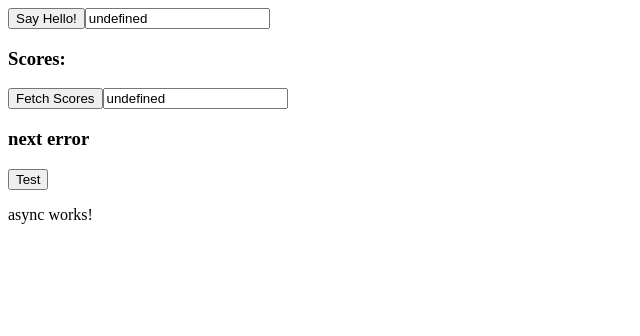
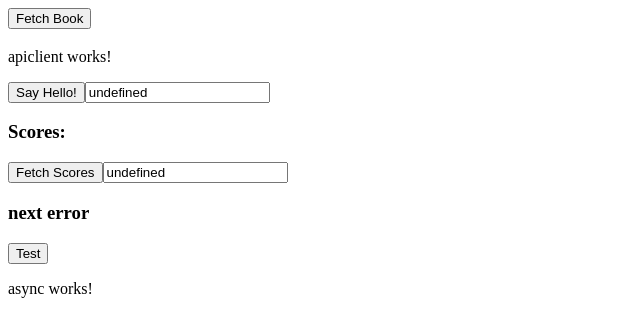
Before and after one commit to ashbel123/sample-angular-app, an Angular app: page / in a window 1280 px wide. Shown: the top 336 px of the page, without its empty margins (0-640 px from the left). Built offline with nearby package versions, Linux system fonts and the light colour scheme.

Commit message:
modifying apiclient to get book by id from backend

```diff
--- a/src/app/api.service.ts
+++ b/src/app/api.service.ts
@@ -2,6 +2,7 @@ import { HttpClient } from '@angular/common/http';
 import { Injectable } from '@angular/core';
 import { Observable } from 'rxjs';
 import { Product } from '../Product';
+import { Book } from '../Book';
 
 @Injectable({
   providedIn: 'root'
@@ -10,7 +11,10 @@ export class ApiService {
 
   constructor(private http:HttpClient) { }
 
-  getProductById(pid: any) : Observable<Product>{
-    return this.http.get("");
+  getBookById() : Observable<Book>{
+    const url: string = "http://localhost:8090/mybook/1";
+    return this.http.get(url);
   }
+
+
 }
--- a/src/app/apiclient/apiclient.component.html
+++ b/src/app/apiclient/apiclient.component.html
@@ -1 +1,9 @@
+<div>
+
+    <button (click)="getBookById()">Fetch Book</button>
+    <h3>{{book.author}}</h3>
+    <h3>{{book.price}}</h3>
+</div>
+
+
 <p>apiclient works!</p>
--- a/src/app/apiclient/apiclient.component.ts
+++ b/src/app/apiclient/apiclient.component.ts
@@ -1,4 +1,6 @@
 import { Component } from '@angular/core';
+import { Book } from '../../Book';
+import { ApiService } from '../api.service';
 
 @Component({
   selector: 'app-apiclient',
@@ -7,4 +9,15 @@ import { Component } from '@angular/core';
 })
 export class ApiclientComponent {
 
+  book: Book = new Book();
+  constructor(public apiservice: ApiService){}
+
+  getBookById(): void{
+    this.apiservice.getBookById().subscribe((b)=>
+    {
+      this.book=b;
+      console.log(b);
+    })
+  }
+
 }
--- a/src/app/app.component.html
+++ b/src/app/app.component.html
@@ -1,3 +1,6 @@
+<!-- <app-apiclient></app-apiclient> -->
+<app-apiclient> </app-apiclient>
 <app-async></app-async>
+<!-- <app-data></app-data> -->
 <!-- <app-data2></app-data2> -->
 <!-- <app-data></app-data> -->
--- a/src/app/app.module.ts
+++ b/src/app/app.module.ts
@@ -8,6 +8,7 @@ import { FormsModule } from '@angular/forms';
 import { Data2Component } from './data2/data2.component';
 import { AsyncComponent } from './async/async.component';
 import { ApiclientComponent } from './apiclient/apiclient.component';
+import { provideHttpClient } from '@angular/common/http';
 
 @NgModule({
   declarations: [
@@ -23,7 +24,7 @@ import { ApiclientComponent } from './apiclient/apiclient.component';
     FormsModule
   ],
   providers: [
-    provideClientHydration()
+    provideClientHydration(), provideHttpClient()
   ],
   bootstrap: [AppComponent]
 })
```
